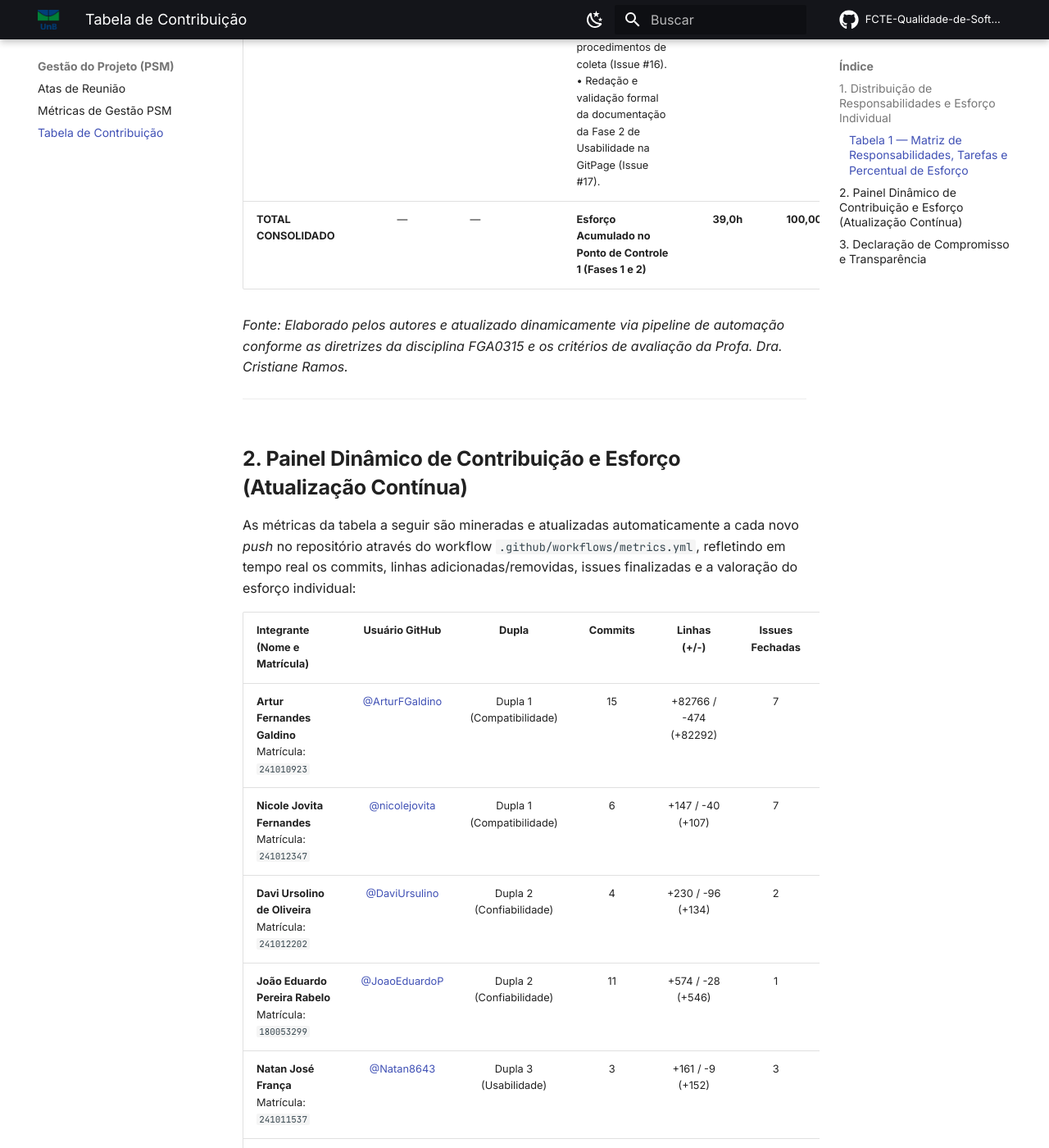
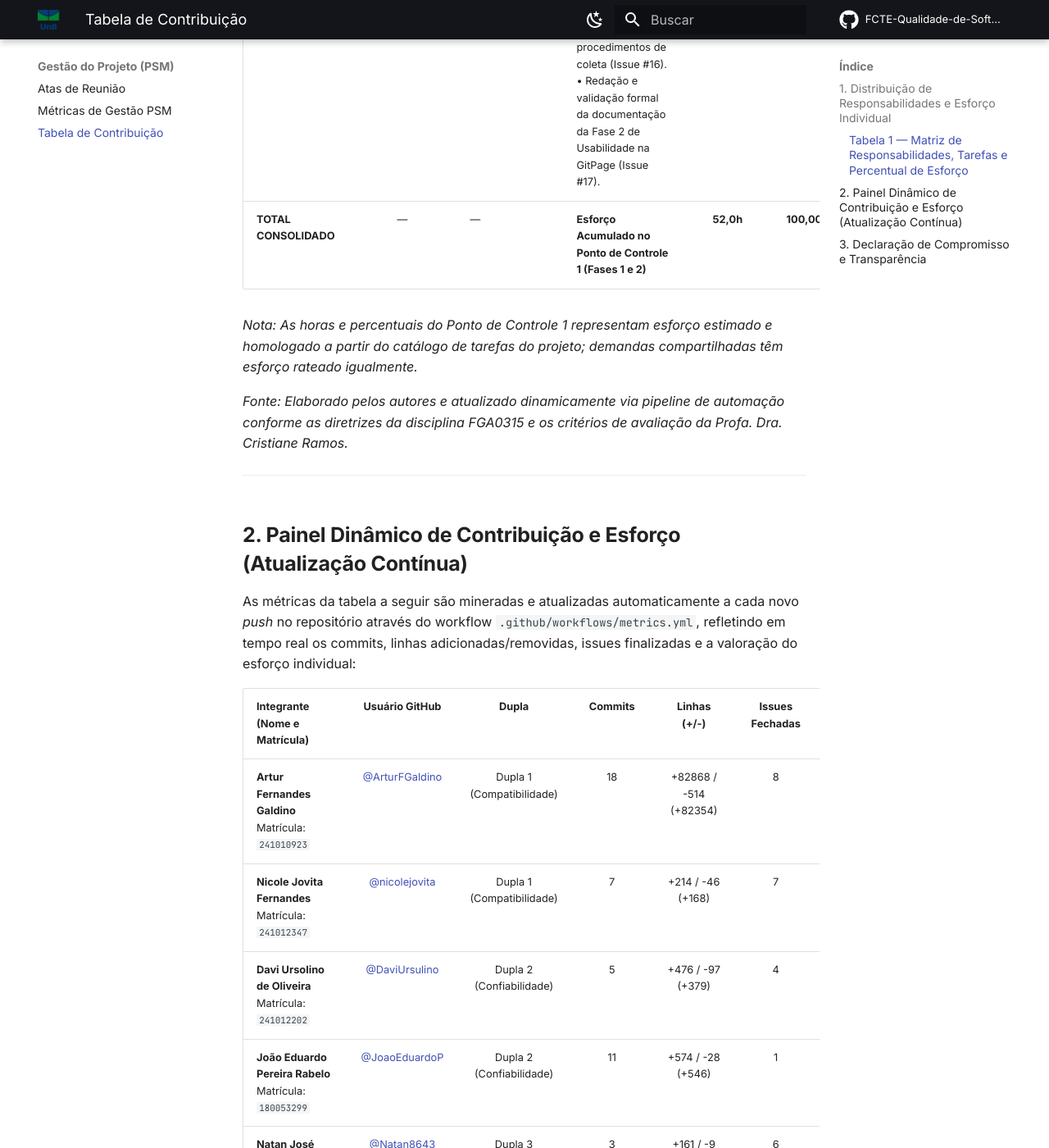
Before and after one commit to FCTE-Qualidade-de-Software-1/2026-2_T02_KAY_MCNULTY, an MkDocs documentation site: the page built from docs/gestao/tabela-contribuicao.md, in a window 1280 px wide and 1400 px high, scrolled down 4553 px. Shown: the whole window at 82% size. Built offline with MkDocs 1.6.1 and Material for MkDocs 9.7.7, drawn with Linux system fonts in a browser that asks for light colours; comment, search, counter and statistics services are not loaded; some of the changed text lies outside the part shown.

Commit message:
fix(metrics): aprimora agregacao de demandas e rotulagem de esforco no PSM
- Diferencia total de demandas unicas no repositorio do total de atribuicoes individuais por integrante
- Adiciona nota explicativa sobre contagem de demandas compartilhadas em duplas
- Explicita que as horas do PC1 sao estimadas e homologadas a partir do catalogo
- Regenera snippets dinamicos de metricas e tabelas de contribuicao

Co-authored-by: Nicole Jovita Fernandes <nicolejovitafernandes@gmail.com>

```diff
--- a/snippets/contributions-summary.md
+++ b/snippets/contributions-summary.md
@@ -1,9 +1,9 @@
 | Integrante (Nome e Matrícula) | Usuário GitHub | Dupla | Commits | Linhas (+/-) | Issues Fechadas | Horas (h) | Custo Total (R$) | % Esforço (AG-C5) |
 | :--- | :---: | :---: | :---: | :---: | :---: | :---: | :---: | :---: |
-| **Artur Fernandes Galdino**<br>Matrícula: `241010923` | [@ArturFGaldino](https://github.com/ArturFGaldino) | Dupla 1 (Compatibilidade) | 15 | +82766 / -474 (+82292) | 7 | 10,5h | R$ 525,00 | **26,92%** |
-| **Nicole Jovita Fernandes**<br>Matrícula: `241012347` | [@nicolejovita](https://github.com/nicolejovita) | Dupla 1 (Compatibilidade) | 6 | +147 / -40 (+107) | 7 | 9,5h | R$ 475,00 | **24,36%** |
-| **Davi Ursolino de Oliveira**<br>Matrícula: `241012202` | [@DaviUrsulino](https://github.com/DaviUrsulino) | Dupla 2 (Confiabilidade) | 4 | +230 / -96 (+134) | 2 | 6,0h | R$ 300,00 | **15,38%** |
-| **João Eduardo Pereira Rabelo**<br>Matrícula: `180053299` | [@JoaoEduardoP](https://github.com/JoaoEduardoP) | Dupla 2 (Confiabilidade) | 11 | +574 / -28 (+546) | 1 | 4,0h | R$ 200,00 | **10,26%** |
-| **Natan José França**<br>Matrícula: `241011537` | [@Natan8643](https://github.com/Natan8643) | Dupla 3 (Usabilidade) | 3 | +161 / -9 (+152) | 3 | 4,5h | R$ 225,00 | **11,54%** |
-| **Yan Santos Rodrigues**<br>Matrícula: `241025480` | [@yanrdgs-dev](https://github.com/yanrdgs-dev) | Dupla 3 (Usabilidade) | 3 | +73 / -21 (+52) | 3 | 4,5h | R$ 225,00 | **11,54%** |
-| **TOTAL CONSOLIDADO** | — | — | **42** | **+83951 / -668 (+83283)** | **23** | **39,0h** | **R$ 1.950,00** | **100,00%** |
+| **Artur Fernandes Galdino**<br>Matrícula: `241010923` | [@ArturFGaldino](https://github.com/ArturFGaldino) | Dupla 1 (Compatibilidade) | 18 | +82868 / -514 (+82354) | 8 | 13,5h | R$ 675,00 | **25,96%** |
+| **Nicole Jovita Fernandes**<br>Matrícula: `241012347` | [@nicolejovita](https://github.com/nicolejovita) | Dupla 1 (Compatibilidade) | 7 | +214 / -46 (+168) | 7 | 9,5h | R$ 475,00 | **18,27%** |
+| **Davi Ursolino de Oliveira**<br>Matrícula: `241012202` | [@DaviUrsulino](https://github.com/DaviUrsulino) | Dupla 2 (Confiabilidade) | 5 | +476 / -97 (+379) | 4 | 10,0h | R$ 500,00 | **19,23%** |
+| **João Eduardo Pereira Rabelo**<br>Matrícula: `180053299` | [@JoaoEduardoP](https://github.com/JoaoEduardoP) | Dupla 2 (Confiabilidade) | 11 | +574 / -28 (+546) | 1 | 4,0h | R$ 200,00 | **7,69%** |
+| **Natan José França**<br>Matrícula: `241011537` | [@Natan8643](https://github.com/Natan8643) | Dupla 3 (Usabilidade) | 3 | +161 / -9 (+152) | 6 | 9,0h | R$ 450,00 | **17,31%** |
+| **Yan Santos Rodrigues**<br>Matrícula: `241025480` | [@yanrdgs-dev](https://github.com/yanrdgs-dev) | Dupla 3 (Usabilidade) | 3 | +73 / -21 (+52) | 4 | 6,0h | R$ 300,00 | **11,54%** |
+| **TOTAL CONSOLIDADO** | — | — | **47** | **+84366 / -715 (+83651)** | **30** | **52,0h** | **R$ 2.600,00** | **100,00%** |
--- a/snippets/tabela-contribuicao-matriz.md
+++ b/snippets/tabela-contribuicao-matriz.md
@@ -1,9 +1,11 @@
 | Integrante (Nome e Matrícula) | Usuário GitHub | Papel Principal na Equipe | Principais Responsabilidades e Tarefas Realizadas no Ponto de Controle 1 | Horas (h) | % Esforço (AG-C5) | Status |
 | :--- | :---: | :--- | :--- | :---: | :---: | :---: |
-| **Artur Fernandes Galdino**<br>Matrícula: `241010923` | [@ArturFGaldino](https://github.com/ArturFGaldino) | Analista de Compatibilidade / Mapeamento de Arquitetura e Escopo | • Mapeamento arquitetural do Portal Detran Digital DF e delimitação dos 4 módulos avaliados: Infração, Atendimento, Protocolo e Chatbot (Issue #01).<br>• Especificação conceitual e operacional da árvore GQM de Compatibilidade (Issue #03).<br>• Formulação das métricas operacionais ($TCBN$, $ICR$, $TSIS$), procedimentos de coleta e limiares de decisão de Compatibilidade (Issue #04).<br>• Co-redação do propósito da avaliação, partes interessadas e limites de escopo (Issues #05 e #07). | **10,5h** | **26,92%** | Concluído |
-| **Nicole Jovita Fernandes**<br>Matrícula: `241012347` | [@nicolejovita](https://github.com/nicolejovita) | Analista de Requisitos / Stakeholders, Modelo ISO 25010 e ODS | • Justificativa e delimitação de profundidade de Compatibilidade cross-browser/cross-platform (Issue #02).<br>• Mapeamento formal de stakeholders e matriz de decisões apoiadas pela avaliação (Issue #05).<br>• Adaptação gráfica do modelo SQuaRE (ISO/IEC 25010) e matriz de priorização de características (Issue #06).<br>• Conexão dos serviços de trânsito aos Objetivos de Desenvolvimento Sustentável da ONU — ODS 9 (Meta 9.c) e ODS 16 (Meta 16.6) (Issue #08). | **9,5h** | **24,36%** | Concluído |
-| **Davi Ursolino de Oliveira**<br>Matrícula: `241012202` | [@DaviUrsulino](https://github.com/DaviUrsulino) | Analista de Confiabilidade / Especificação GQM e Métricas | • Especificação GQM formal da característica de Confiabilidade (Seção 4.3 do artigo) (Issue #10).<br>• Definição das métricas quantitativas de Confiabilidade ($TDO$, $TCFF$, $DFF$, $TTOA$, $TRTI$, $TMR$), procedimentos de cálculo e níveis de julgamento (Issue #11).<br>• Construção e validação do diagrama visual da árvore GQM de Confiabilidade em Mermaid (Issue #12).<br>• Padronização matemática das equações em LaTeX/MathJax e revisão de consistência teórica (Issue #13). | **6,0h** | **15,38%** | Concluído |
-| **João Eduardo Pereira Rabelo**<br>Matrícula: `180053299` | [@JoaoEduardoP](https://github.com/JoaoEduardoP) | Analista de Confiabilidade / Metodologia e Métricas PSM | • Fundamentação e justificativa técnica da característica de Confiabilidade em serviços governamentais (Issue #09).<br>• Apoio na modelagem do processo de avaliação sob a ótica da norma ISO/IEC 25040.<br>• Estruturação das categorias de acompanhamento do modelo PSM/CID (Processos, Calendário e Recursos).<br>• Auditoria de conformidade das atas de reunião e governança de releases. | **4,0h** | **10,26%** | Concluído |
-| **Natan José França**<br>Matrícula: `241011537` | [@Natan8643](https://github.com/Natan8643) | Analista de Usabilidade / Diagrama GQM e Níveis de Julgamento | • Delimitação de escopo e justificativa da característica de Usabilidade / Capacidade de Interação (Issue #14).<br>• Modelagem do objetivo, questões analíticas e hipóteses de Usabilidade nos 4 módulos (Issue #15).<br>• Estabelecimento das réguas de pontuação e critérios de julgamento para proteção contra erros ($TCAPA$, $IEFO$, $TPRE$) (Issue #16).<br>• Elaboração do diagrama visual GQM de Usabilidade e revisão do texto para o artigo (Issue #17). | **4,5h** | **11,54%** | Concluído |
-| **Yan Santos Rodrigues**<br>Matrícula: `241025480` | [@yanrdgs-dev](https://github.com/yanrdgs-dev) | Analista de Usabilidade / Especificação Operacional e Heurísticas | • Justificativa ergonômica da avaliação diante do perfil de letramento digital dos condutores do DF (Issue #14).<br>• Especificação operacional dos procedimentos de inspeção por Heurísticas de Nielsen e questionário $SUS$ (Issue #15).<br>• Definição das métricas quantitativas de usabilidade e procedimentos de coleta (Issue #16).<br>• Redação e validação formal da documentação da Fase 2 de Usabilidade na GitPage (Issue #17). | **4,5h** | **11,54%** | Concluído |
-| **TOTAL CONSOLIDADO** | — | — | **Esforço Acumulado no Ponto de Controle 1 (Fases 1 e 2)** | **39,0h** | **100,00%** | **Homologado** |
+| **Artur Fernandes Galdino**<br>Matrícula: `241010923` | [@ArturFGaldino](https://github.com/ArturFGaldino) | Analista de Compatibilidade / Mapeamento de Arquitetura e Escopo | • Mapeamento arquitetural do Portal Detran Digital DF e delimitação dos 4 módulos avaliados: Infração, Atendimento, Protocolo e Chatbot (Issue #01).<br>• Especificação conceitual e operacional da árvore GQM de Compatibilidade (Issue #03).<br>• Formulação das métricas operacionais ($TCBN$, $ICR$, $TSIS$), procedimentos de coleta e limiares de decisão de Compatibilidade (Issue #04).<br>• Co-redação do propósito da avaliação, partes interessadas e limites de escopo (Issues #05 e #07). | **13,5h** | **25,96%** | Concluído |
+| **Nicole Jovita Fernandes**<br>Matrícula: `241012347` | [@nicolejovita](https://github.com/nicolejovita) | Analista de Requisitos / Stakeholders, Modelo ISO 25010 e ODS | • Justificativa e delimitação de profundidade de Compatibilidade cross-browser/cross-platform (Issue #02).<br>• Mapeamento formal de stakeholders e matriz de decisões apoiadas pela avaliação (Issue #05).<br>• Adaptação gráfica do modelo SQuaRE (ISO/IEC 25010) e matriz de priorização de características (Issue #06).<br>• Conexão dos serviços de trânsito aos Objetivos de Desenvolvimento Sustentável da ONU — ODS 9 (Meta 9.c) e ODS 16 (Meta 16.6) (Issue #08). | **9,5h** | **18,27%** | Concluído |
+| **Davi Ursolino de Oliveira**<br>Matrícula: `241012202` | [@DaviUrsulino](https://github.com/DaviUrsulino) | Analista de Confiabilidade / Especificação GQM e Métricas | • Especificação GQM formal da característica de Confiabilidade (Seção 4.3 do artigo) (Issue #10).<br>• Definição das métricas quantitativas de Confiabilidade ($TDO$, $TCFF$, $DFF$, $TTOA$, $TRTI$, $TMR$), procedimentos de cálculo e níveis de julgamento (Issue #11).<br>• Construção e validação do diagrama visual da árvore GQM de Confiabilidade em Mermaid (Issue #12).<br>• Padronização matemática das equações em LaTeX/MathJax e revisão de consistência teórica (Issue #13). | **10,0h** | **19,23%** | Concluído |
+| **João Eduardo Pereira Rabelo**<br>Matrícula: `180053299` | [@JoaoEduardoP](https://github.com/JoaoEduardoP) | Analista de Confiabilidade / Metodologia e Métricas PSM | • Fundamentação e justificativa técnica da característica de Confiabilidade em serviços governamentais (Issue #09).<br>• Apoio na modelagem do processo de avaliação sob a ótica da norma ISO/IEC 25040.<br>• Estruturação das categorias de acompanhamento do modelo PSM/CID (Processos, Calendário e Recursos).<br>• Auditoria de conformidade das atas de reunião e governança de releases. | **4,0h** | **7,69%** | Concluído |
+| **Natan José França**<br>Matrícula: `241011537` | [@Natan8643](https://github.com/Natan8643) | Analista de Usabilidade / Diagrama GQM e Níveis de Julgamento | • Delimitação de escopo e justificativa da característica de Usabilidade / Capacidade de Interação (Issue #14).<br>• Modelagem do objetivo, questões analíticas e hipóteses de Usabilidade nos 4 módulos (Issue #15).<br>• Estabelecimento das réguas de pontuação e critérios de julgamento para proteção contra erros ($TCAPA$, $IEFO$, $TPRE$) (Issue #16).<br>• Elaboração do diagrama visual GQM de Usabilidade e revisão do texto para o artigo (Issue #17). | **9,0h** | **17,31%** | Concluído |
+| **Yan Santos Rodrigues**<br>Matrícula: `241025480` | [@yanrdgs-dev](https://github.com/yanrdgs-dev) | Analista de Usabilidade / Especificação Operacional e Heurísticas | • Justificativa ergonômica da avaliação diante do perfil de letramento digital dos condutores do DF (Issue #14).<br>• Especificação operacional dos procedimentos de inspeção por Heurísticas de Nielsen e questionário $SUS$ (Issue #15).<br>• Definição das métricas quantitativas de usabilidade e procedimentos de coleta (Issue #16).<br>• Redação e validação formal da documentação da Fase 2 de Usabilidade na GitPage (Issue #17). | **6,0h** | **11,54%** | Concluído |
+| **TOTAL CONSOLIDADO** | — | — | **Esforço Acumulado no Ponto de Controle 1 (Fases 1 e 2)** | **52,0h** | **100,00%** | **Homologado** |
+
+*Nota: As horas e percentuais do Ponto de Controle 1 representam esforço estimado e homologado a partir do catálogo de tarefas do projeto; demandas compartilhadas têm esforço rateado igualmente.*
```
Also changed, not shown: snippets/alocacao-recursos-custos.md (+7 -7 lines), snippets/distribuicao-custos-areas.md (+4 -4 lines), snippets/issues-summary.md (+10 -8 lines), snippets/resumo-processo.md (+6 -5 lines), 6 other files.
